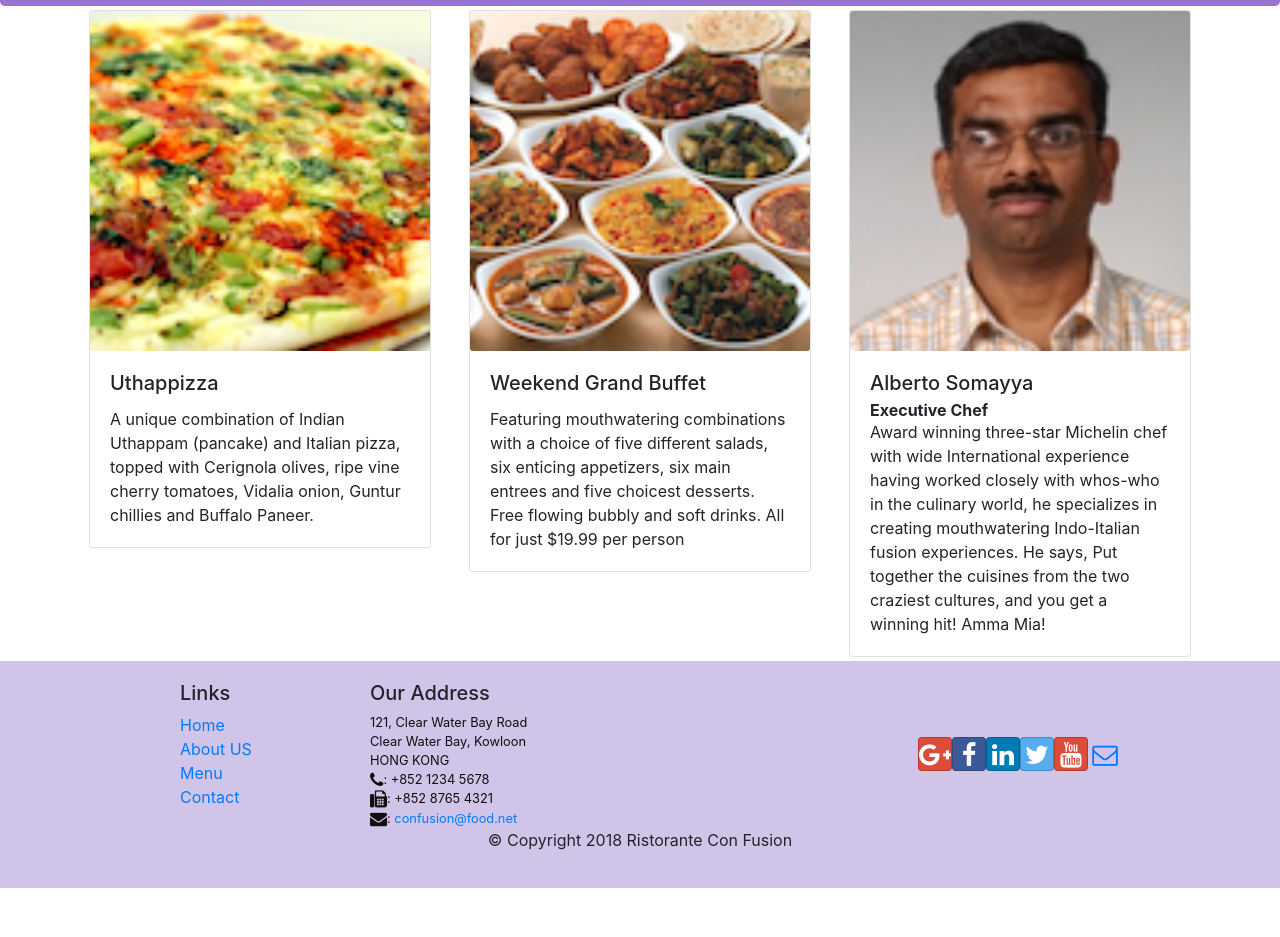
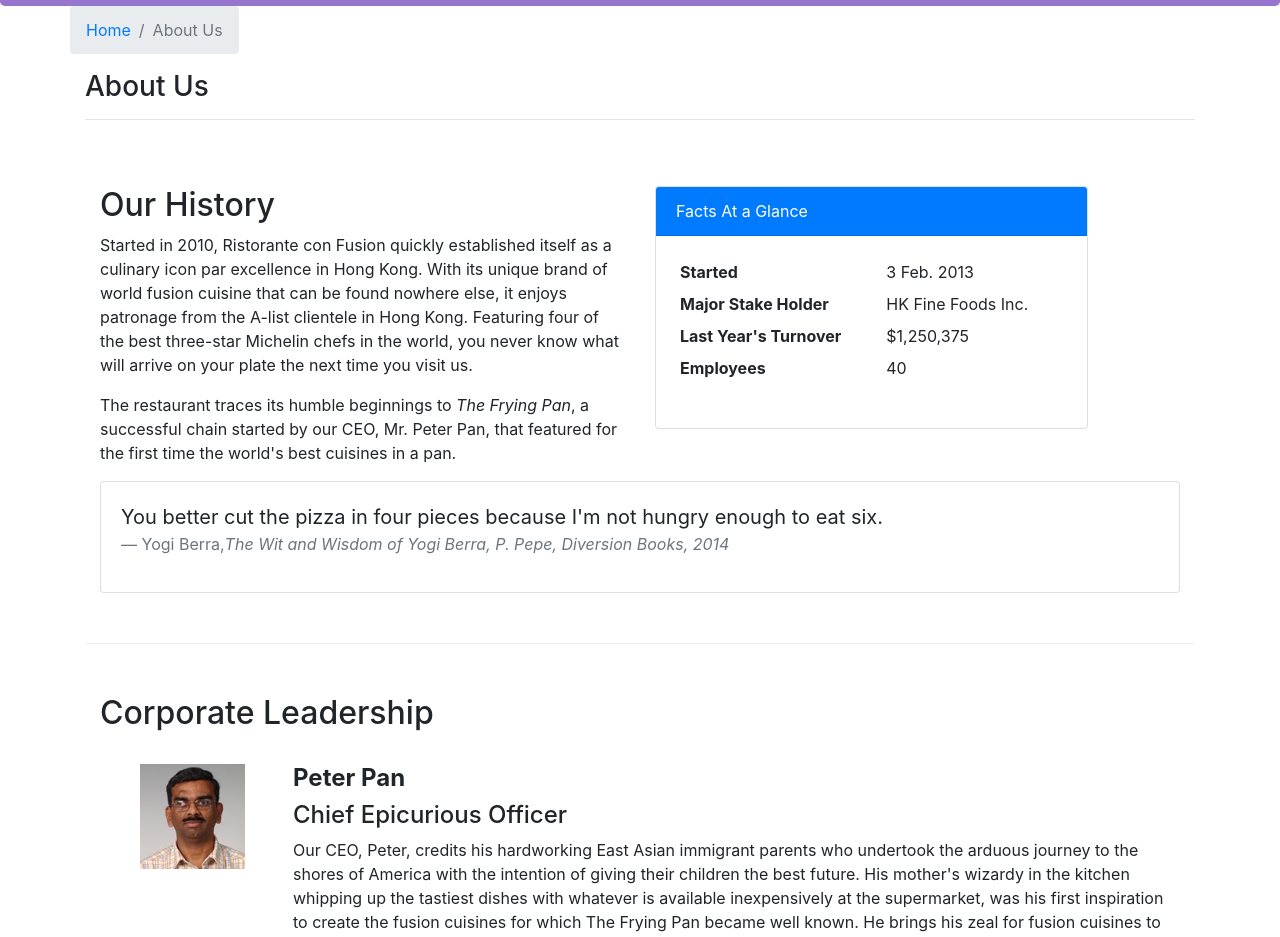
Before and after one commit to ateett12ue/ReactLearning, a React (Create React App) app: page /aboutus in a window 1280 px wide. Before the commit this address led to /home. Shown: the part 336-1273 px from the top of the page. Before the commit the page ends 1224 px from the top, so only its background shows below. Built offline with nearby package versions, Linux system fonts and the light colour scheme.

Commit message:
about us section added

```diff
--- a/src/App.js
+++ b/src/App.js
@@ -7,9 +7,9 @@ class App extends Component {
   render(){
   return (
     <BrowserRouter>
-    <div>
-      <Main />
-    </div>
+      <div>
+        <Main />
+      </div>
     </BrowserRouter>
     )};
 }
--- /dev/null
+++ b/src/components/AboutComponent.js
@@ -0,0 +1,98 @@
+import React from 'react';
+import { Breadcrumb, BreadcrumbItem, Card, CardBody, CardHeader, Media } from 'reactstrap';
+import { Link } from 'react-router-dom';
+
+function RenderLeader({leader}) {
+return(
+        <div id={leader.id}>
+                <Media tag="li">
+                    <Media >
+                    <Media object src={leader.image} alt={leader.name} />
+                    </Media>
+                    <Media body className="ml-5">
+                        <Media heading><strong>{leader.name}</strong></Media>
+                        <Media body>
+                        <Media heading>{leader.designation}</Media>
+                        <p>{leader.description}</p>
+                        </Media>
+                        <br />
+                    </Media>
+                </Media>
+          </div>
+          );
+        }
+
+function About(props) {
+    const leaders = props.leaders.map((leader) => {
+        return (
+              <RenderLeader leader = {leader}  />
+        );
+    });
+    return(
+        <div className="container">
+            <div className="row">
+                <Breadcrumb>
+                    <BreadcrumbItem><Link to="/home">Home</Link></BreadcrumbItem>
+                    <BreadcrumbItem active>About Us</BreadcrumbItem>
+                </Breadcrumb>
+                <div className="col-12">
+                    <h3>About Us</h3>
+                    <hr />
+                </div>
+            </div>
+            <div className="row row-content">
+                <div className="col-12 col-md-6">
+                    <h2>Our History</h2>
+                    <p>Started in 2010, Ristorante con Fusion quickly established itself as a culinary icon par excellence in Hong Kong. With its unique brand of world fusion cuisine that can be found nowhere else, it enjoys patronage from the A-list clientele in Hong Kong.  Featuring four of the best three-star Michelin chefs in the world, you never know what will arrive on your plate the next time you visit us.</p>
+                    <p>The restaurant traces its humble beginnings to <em>The Frying Pan</em>, a successful chain started by our CEO, Mr. Peter Pan, that featured for the first time the world's best cuisines in a pan.</p>
+                </div>
+                <div className="col-12 col-md-5">
+                    <Card>
+                        <CardHeader className="bg-primary text-white">Facts At a Glance</CardHeader>
+                        <CardBody>
+                            <dl className="row p-1">
+                                <dt className="col-6">Started</dt>
+                                <dd className="col-6">3 Feb. 2013</dd>
+                                <dt className="col-6">Major Stake Holder</dt>
+                                <dd className="col-6">HK Fine Foods Inc.</dd>
+                                <dt className="col-6">Last Year's Turnover</dt>
+                                <dd className="col-6">$1,250,375</dd>
+                                <dt className="col-6">Employees</dt>
+                                <dd className="col-6">40</dd>
+                            </dl>
+                        </CardBody>
+                    </Card>
+                </div>
+                <div className="col-12">
+                    <Card>
+                        <CardBody className="bg-faded">
+                            <blockquote className="blockquote">
+                                <p className="mb-0">You better cut the pizza in four pieces because
+                                    I'm not hungry enough to eat six.</p>
+                                <footer className="blockquote-footer">Yogi Berra,
+                                <cite title="Source Title">The Wit and Wisdom of Yogi Berra,
+                                    P. Pepe, Diversion Books, 2014</cite>
+                                </footer>
+                            </blockquote>
+                        </CardBody>
+                    </Card>
+                </div>
+            </div>
+            <div className="row row-content">
+                <div className="col-12">
+                    <h2>Corporate Leadership</h2>
+                    <br />
+                </div>
+
+                <div className="col-12">
+                    <Media list>
+                        {leaders}
+                    </Media>
+                </div>
+            </div>
+        </div>
+
+    );
+}
+
+export default About;
--- a/src/components/ContactComponent.js
+++ b/src/components/ContactComponent.js
@@ -1,8 +1,21 @@
 import React from 'react';
+import {Breadcrumb, BreadcrumbItem} from 'reactstrap';
+import {Link} from 'react-router-dom';
 
 function Contact(props) {
     return(
         <div className="container">
+            <div className="row">
+                    <Breadcrumb>
+                        <BreadcrumbItem><Link to='/home'>Home</Link></BreadcrumbItem>
+                        <BreadcrumbItem active>Contact Us</BreadcrumbItem>
+                    </Breadcrumb>
+                    <div className="col-12">
+                        <h3>Contact Us</h3>
+                        <hr />
+                    </div>
+            </div>
+
             <div className="row row-content">
                 <div className="col-12">
                 <h3>Location Information</h3>
--- a/src/components/DishDetail.js
+++ b/src/components/DishDetail.js
@@ -1,62 +1,80 @@
-import React, { Component } from 'react';
-import {Card, CardImg, CardImgOverlay, CardText, CardBody, CardTitle,Row, Col} from 'reactstrap';
-class DishDetail extends Component {
+import React from 'react';
+import {Breadcrumb, BreadcrumbItem, Card, CardImg, CardImgOverlay, CardText, CardBody, CardTitle,Row, Col} from 'reactstrap';
+import {Link} from 'react-router-dom';
 
-    componentDidMount(){
-        console.log('Dishdetail component compentdidmount');
+function RenderDish({dish}){
+return(
+    <div className="col-12 m-1">
+        <Card>
+            <CardImg top src={dish.image} alt={dish.name} />
+            <CardBody>
+                <CardTitle>{dish.name}</CardTitle>
+                <CardText>{dish.description}</CardText>
+            </CardBody>
+        </Card>
+    </div>
+);
+}
+
+function RenderComments({comment}){
+    if (comment != null){
+        return(
+            <div className="col-12 m-1">
+                <h4>Comments</h4>
+                <ul className="list-unstyled">
+                {comment.map((comment)=> {
+                    return(
+                    <li key={comment.id}>
+                        <p>{comment.comment}</p>
+                        <p>-- <strong>{comment.author}</strong>, {new Intl.DateTimeFormat('en-US', { year: 'numeric', month: 'short', day: '2-digit'}).format(new Date(Date.parse(comment.date)))}</p>
+                        <br />
+                    </li>
+                    );
+                })}
+                </ul>
+            </div>
+        );
     }
-    componentDidUpdate(){
-        console.log('Dishdetail component compentdidupdate')
+    else{
+        return(
+            <div></div>
+        );
     }
+}
+const DishDetail = (props) => {
+    if(props.dish != null){
+        return(
+            <div className="container">
+                <div className="row">
+                    <Breadcrumb>
+                        <BreadcrumbItem><Link to='/menu'>Menu</Link></BreadcrumbItem>
+                        <BreadcrumbItem active>{props.dish.name}</BreadcrumbItem>
+                    </Breadcrumb>
+                    <div className="col-12">
+                        <h3>{props.dish.name}</h3>
+                        <hr />
+                    </div>
+                </div>
+
+                <div className="row">
+                    <div className="col-12 col-md-5 m-1">
+                        <RenderDish dish={props.dish} />
+                    </div>
+                    <div className="col-12 col-md-5 m-1">
+                        {console.log(props.comment)}
+                        <RenderComments comment={props.comment} />
+
+                    </div>
+                </div>
+                </div>
+            );
+    }
+    else{
+        return(
+            <div></div>
+        );
+    }
+}
 
 
-    review(){
-        let rev = this.props.dish.comments.map((comm)=>{
-            return(
-                <div key={comm.id}>
-                    <Row>
-                        <Col>
-                            <p>{comm.comment}</p>
-                            <p>-- <strong>{comm.author}</strong> {new Intl.DateTimeFormat('en-US', { year: 'numeric', month: 'short', day: '2-digit'}).format(new Date(Date.parse(comm.date)))}</p>
-                            <br />
-                        </Col>
-                    </Row>
-                </div>);
-            });
-        return rev;
-
-    }
-
-    render() {
-
-        console.log('Dishdetail component render invoked');
-
-        if(this.props.dish!=null){
-            return(
-                <div className="container">
-                <Row>
-                   <Col md="6" className="Fixed">
-                       <Card body className="dishReview">
-                           <CardImg width="100%" src={this.props.dish.image} alt={this.props.dish.name}/>
-                           <CardTitle>{this.props.dish.name}</CardTitle>
-                           <CardText>{this.props.dish.description}</CardText>
-                       </Card>
-                   </Col>
-                   <Col md="6"className="Fixed Comments dishReview">
-                       <Card body className="dishReview">
-                           <CardTitle><strong>Comments</strong></CardTitle>
-                           <CardText>{this.review()}</CardText>
-               </Card>
-           </Col>
-       </Row>
-       </div>
-       )
-       }
-       else{
-           console.log(this.props.dish);
-            return(<div><p></p></div>);
-        }
-     }
-}
-
-export default DishDetail;
+export default DishDetail
--- a/src/components/MainComponent.js
+++ b/src/components/MainComponent.js
@@ -1,7 +1,7 @@
 import React, { Component } from 'react';
-import {Row} from 'reactstrap';
 import Menu from './MenuComponent';
-import Contact from './ContactComponent.js'
+import Contact from './ContactComponent.js';
+import About from './AboutComponent.js';
 import DishDetail from './DishDetail';
 import Header from './headerComponent.js';
 import Footer from './footerComponent.js';
@@ -33,13 +33,23 @@ class Main extends Component {
              leader = {this.state.leaders.filter((leader) => leader.featured)[0]}/>
         );
     }
+
+    const DishWithId = ({match}) => {
+      return(
+          <DishDetail dish={this.state.dishes.filter((dish) => dish.id === parseInt(match.params.dishId,10))[0]}
+            comment={this.state.comments.filter((comment) => comment.dishId === parseInt(match.params.dishId,10))} />
+      );
+    };
+
   return (
     <div>
         <Header />
         <Switch>
             <Route path="/home" component={HomePage} />
             <Route exact path="/menu" component={()=><Menu dishes={this.state.dishes}/>}/>
+            <Route path="/menu/:dishId" component={DishWithId} />
             <Route exact path="/contactus" component={Contact} />
+            <Route exact path="/aboutus" component={()=><About leaders={this.state.leaders}/>} />
             <Redirect to="/home" />
         </Switch>
         <Footer />
--- a/src/components/MenuComponent.js
+++ b/src/components/MenuComponent.js
@@ -1,31 +1,41 @@
 import React from 'react';
-import { Card, CardImg, CardImgOverlay,
-    CardTitle } from 'reactstrap';
+import { Card, CardImg, CardImgOverlay, CardTitle, Breadcrumb, BreadcrumbItem } from 'reactstrap';
+import {Link} from 'react-router-dom';
 
-    function RenderMenuItem ({dish, onClick}) {
-        return (
-            <Card
-                onClick={() => onClick(dish.id)}>
+function RenderMenuItem ({dish}) {
+    return (
+        <Card>
+            <Link to={`/menu/${dish.id}`} >
                 <CardImg width="100%" src={dish.image} alt={dish.name} />
                 <CardImgOverlay>
                     <CardTitle>{dish.name}</CardTitle>
                 </CardImgOverlay>
-            </Card>
-        );
-    }
-
-    const Menu = (props) => {
+            </Link>
+        </Card>
+    );
+}
+const Menu = (props) => {
 
         const menu = props.dishes.map((dish) => {
             return (
                 <div className="col-12 col-md-5 m-1"  key={dish.id}>
-                    <RenderMenuItem dish={dish} onClick={props.onClick} />
+                    <RenderMenuItem dish={dish} />
                 </div>
             );
         });
 
         return (
             <div className="container">
+                <div className="row">
+                    <Breadcrumb>
+                        <BreadcrumbItem><Link to="/home">Home</Link></BreadcrumbItem>
+                        <BreadcrumbItem active>Menu</BreadcrumbItem>
+                    </Breadcrumb>
+                    <div className="col-12">
+                        <h3>Menu</h3>
+                        <hr />
+                    </div>
+                </div>
                 <div className="row">
                     {menu}
                 </div>
--- a/src/shared/leaders.js
+++ b/src/shared/leaders.js
@@ -14,7 +14,7 @@ export const LEADERS = [
       image: '/assets/images/alberto.png',
       designation: 'Chief Food Officer',
       abbr: 'CFO',
-        featured: false,
+      featured: false,
       description: 'Our CFO, Danny, as he is affectionately referred to by his colleagues, comes from a long established family tradition in farming and produce. His experiences growing up on a farm in the Australian outback gave him great appreciation for varieties of food sources. As he puts it in his own words, Everything that runs, wins, and everything that stays, pays!'
     },
     {
@@ -23,7 +23,7 @@ export const LEADERS = [
       image: '/assets/images/alberto.png',
       designation: 'Chief Taste Officer',
       abbr: 'CTO',
-        featured: false,
+      featured: false,
       description: 'Blessed with the most discerning gustatory sense, Agumbe, our CFO, personally ensures that every dish that we serve meets his exacting tastes. Our chefs dread the tongue lashing that ensues if their dish does not meet his exacting standards. He lives by his motto, You click only if you survive my lick.'
     },
     {
```
